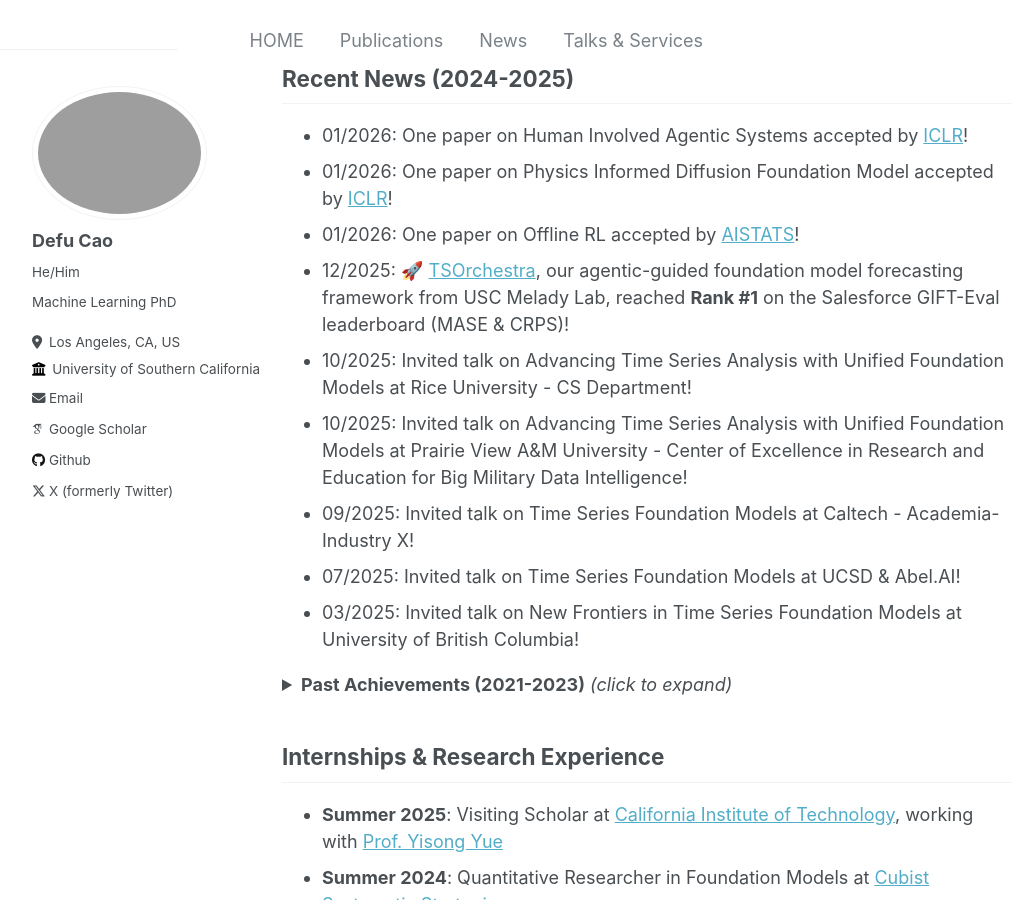
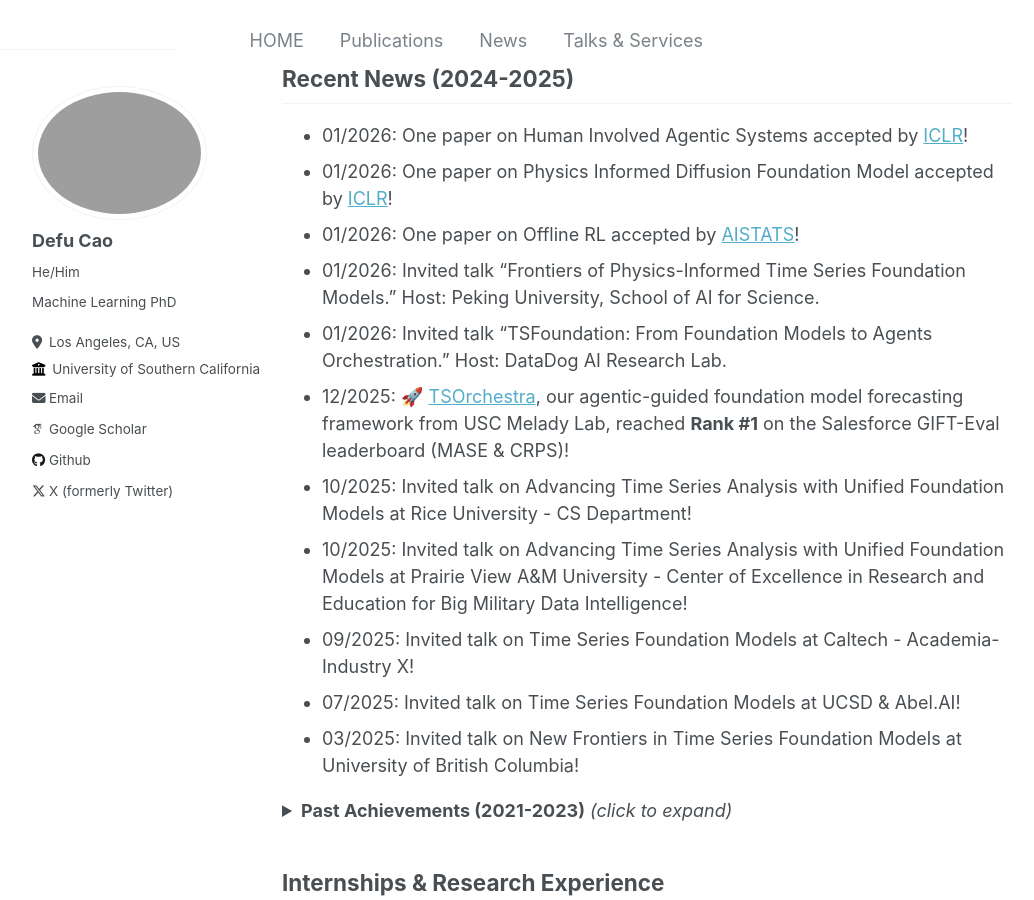
Before and after one commit to idevede/idevede.github.io, a Jekyll site: the page built from _pages/about.md, in a window 1280 px wide and 900 px high, scrolled down 1123 px. Shown: the whole window, without its empty margins (18-1052 px from the left). Built offline with Jekyll 4.4.1, drawn with Linux system fonts in a browser that asks for light colours; some web fonts are replaced; comment, search, counter and statistics services are not loaded.

Commit message:
add news in 2026

```diff
--- a/_pages/about.md
+++ b/_pages/about.md
@@ -30,6 +30,8 @@
 - 01/2026: One paper on Human Involved Agentic Systems  accepted by [ICLR](https://iclr.cc/)!
 - 01/2026: One paper on Physics Informed Diffusion Foundation Model accepted by [ICLR](https://iclr.cc/)!
 - 01/2026: One paper on Offline RL accepted by [AISTATS](https://aistats.org/aistats2026/)!
+- 01/2026: Invited talk "Frontiers of Physics-Informed Time Series Foundation Models." Host: Peking University, School of AI for Science.
+- 01/2026: Invited talk "TSFoundation: From Foundation Models to Agents Orchestration." Host: DataDog AI Research Lab.
 - 12/2025: 🚀 [TSOrchestra](https://x.com/caodefu_dove/status/2002102494948966812?s=20), our agentic-guided foundation model forecasting framework from USC Melady Lab, reached **Rank #1** on the Salesforce GIFT-Eval leaderboard (MASE & CRPS)!
 - 10/2025: Invited talk on Advancing Time Series Analysis with Unified Foundation Models at Rice University - CS Department!
 - 10/2025: Invited talk on Advancing Time Series Analysis with Unified Foundation Models at Prairie View A&M University - Center of Excellence in Research and Education for Big Military Data Intelligence!
```
Also changed, not shown: _pages/news.md (+2 -0 lines).
